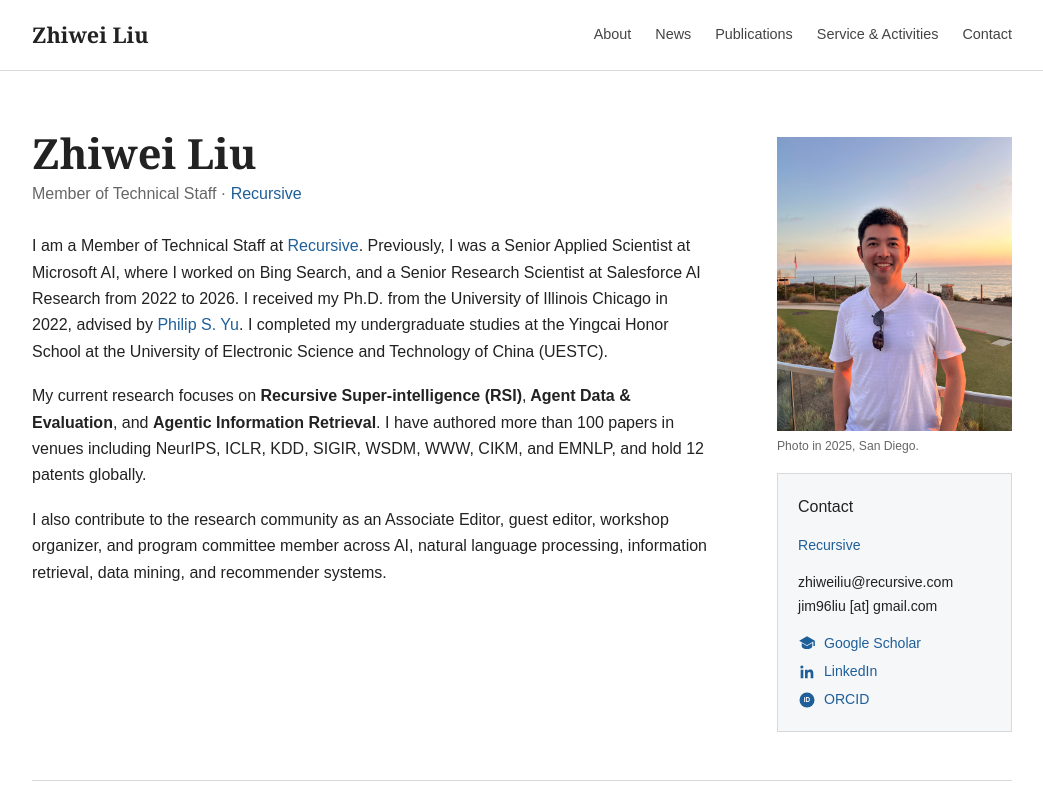
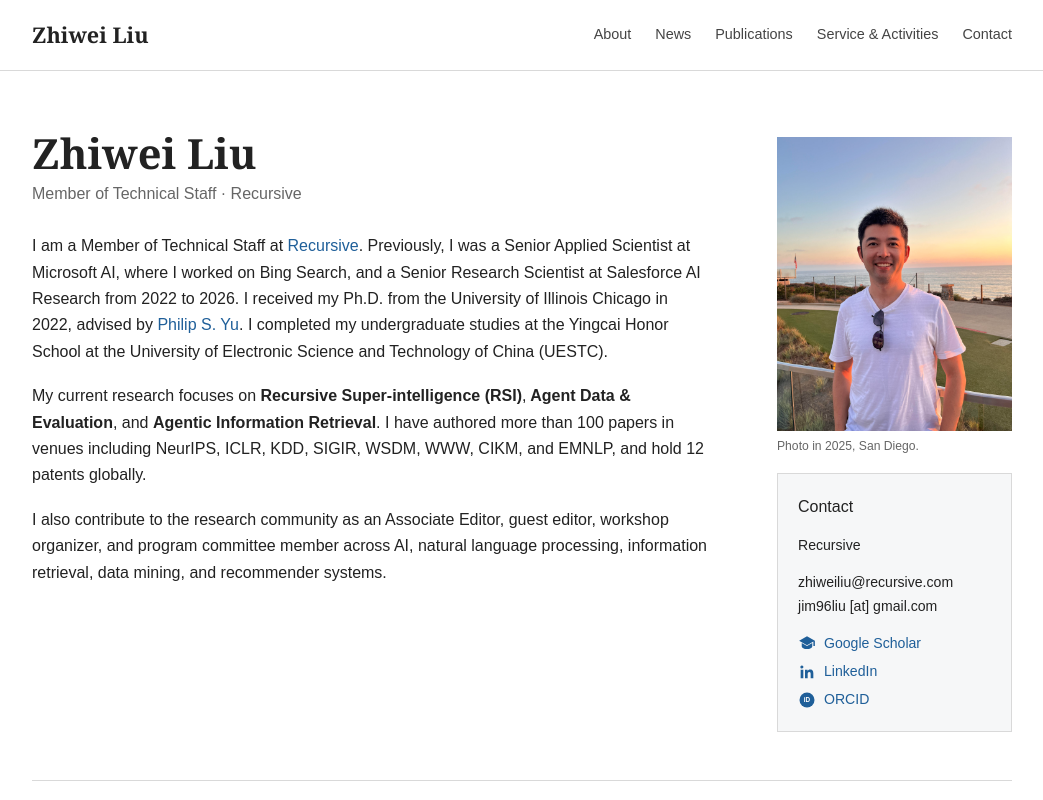
Before and after one commit to JimLiu96/JimLiu96.github.io, a Next.js app: page / in a window 1280 px wide. Shown: the top 800 px of the page, without its empty margins (118-1161 px from the left). Built offline with nearby package versions, Linux system fonts and the light colour scheme.

Commit message:
Limit Recursive link to bio

```diff
--- a/app/page.tsx
+++ b/app/page.tsx
@@ -120,10 +120,7 @@ export default function Home() {
         <section className="academicIntro" id="about">
           <div>
             <h1>Zhiwei Liu</h1>
-            <p className="role">
-              Member of Technical Staff ·{' '}
-              <a href="https://www.recursive.com/" target="_blank" rel="noreferrer">Recursive</a>
-            </p>
+            <p className="role">Member of Technical Staff · Recursive</p>
             <p>
               I am a Member of Technical Staff at{' '}
               <a href="https://www.recursive.com/" target="_blank" rel="noreferrer">Recursive</a>.
@@ -161,7 +158,7 @@ export default function Home() {
             </figure>
             <div className="contactDetails" id="contact">
               <h2>Contact</h2>
-              <p><a href="https://www.recursive.com/" target="_blank" rel="noreferrer">Recursive</a></p>
+              <p>Recursive</p>
               <p>zhiweiliu@recursive.com<br />jim96liu [at] gmail.com</p>
               <div className="profileLinks">
                 {profiles.map((profile) => (
```
